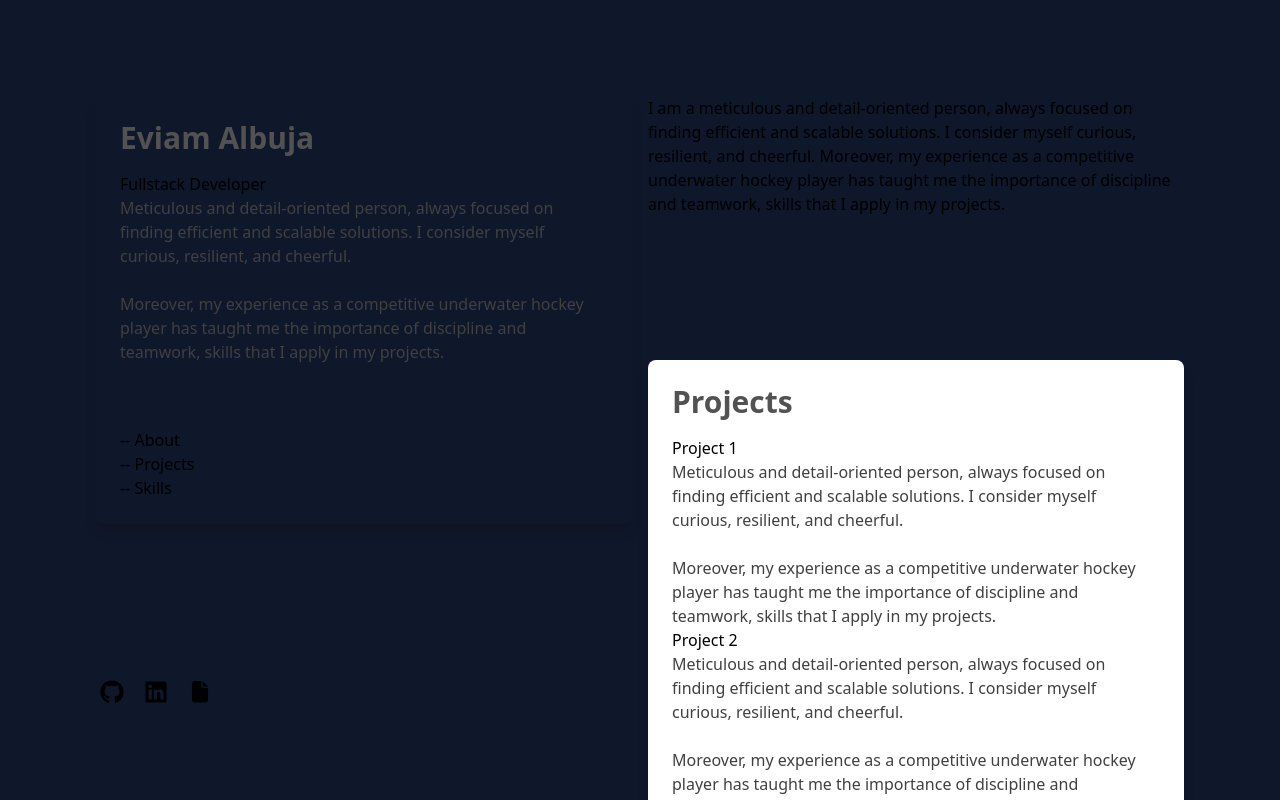
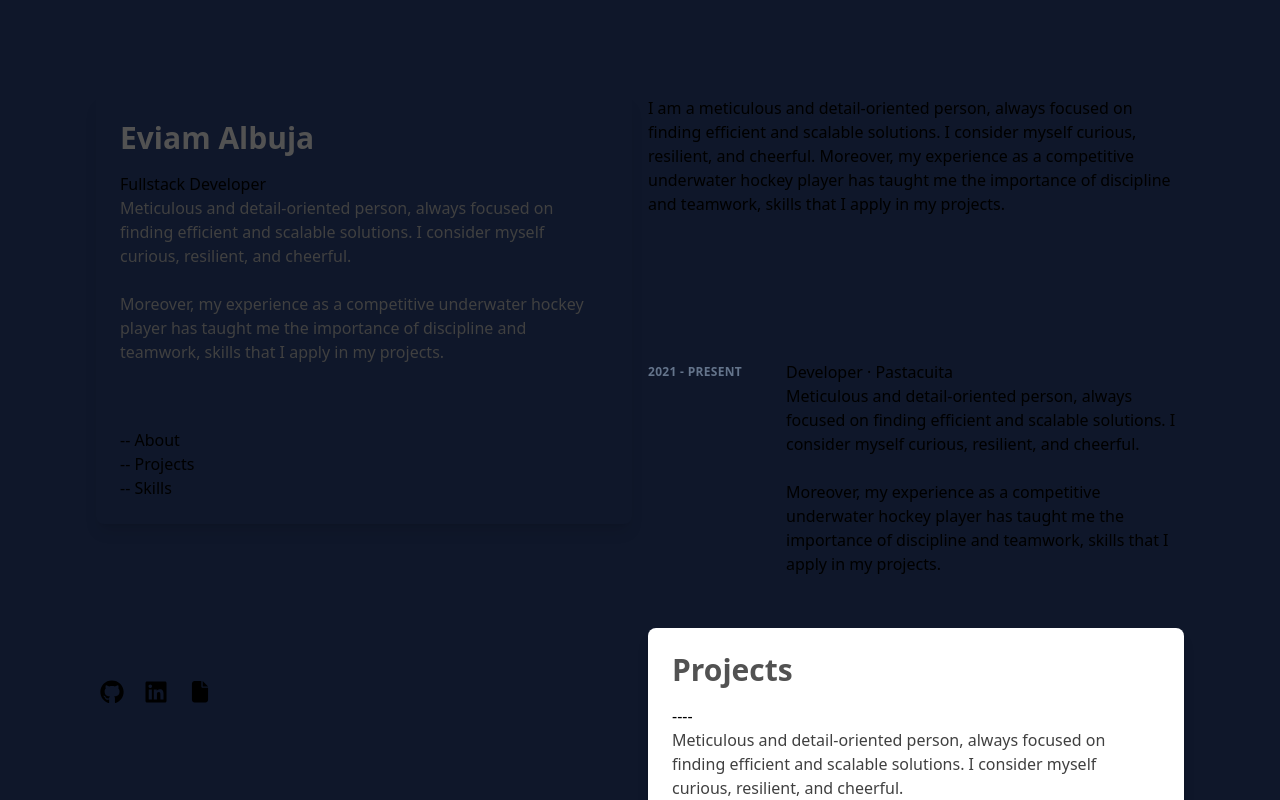
Before and after one commit to Bestindom/Portfolio, a Vue app: page / in a window 1280 px wide. Shown: the top 800 px of the page. Built offline with nearby package versions, Linux system fonts and the light colour scheme.

Commit message:
Frontend Experiencie section

```diff
--- a/src/components/Main.vue
+++ b/src/components/Main.vue
@@ -1,85 +1,14 @@
 <template>
   <div class="pt-24 lg:w-1/2 lg:py-24">
-    <About></About>
-
-
-    <div class="container bg-white p-6 rounded-lg shadow-lg">
-      <h1 class="text-3xl font-bold text-neutral-600 mb-4">Projects</h1>
-      <div class="container">
-        <h2>Project 1</h2>
-        <span class="text-base text-neutral-700">
-          Meticulous and detail-oriented person, always focused on finding efficient
-          and scalable solutions. I consider myself curious, resilient, and
-          cheerful.
-          <br />
-          <br />
-          Moreover, my experience as a competitive underwater hockey player has
-          taught me the importance of discipline and teamwork, skills that I apply
-          in my projects.
-        </span>
-      </div>
-
-      <div class="container">
-        <h2>Project 2</h2>
-        <span class="text-base text-neutral-700">
-          Meticulous and detail-oriented person, always focused on finding efficient
-          and scalable solutions. I consider myself curious, resilient, and
-          cheerful.
-          <br />
-          <br />
-          Moreover, my experience as a competitive underwater hockey player has
-          taught me the importance of discipline and teamwork, skills that I apply
-          in my projects.
-        </span>
-      </div>
-
-      <div class="container">
-        <h2>Project 3</h2>
-        <span class="text-base text-neutral-700">
-          Meticulous and detail-oriented person, always focused on finding efficient
-          and scalable solutions. I consider myself curious, resilient, and
-          cheerful.
-          <br />
-          <br />
-          Moreover, my experience as a competitive underwater hockey player has
-          taught me the importance of discipline and teamwork, skills that I apply
-          in my projects.
-        </span>
-      </div>
-
-      <div class="container">
-        <h2>Project 4</h2>
-        <span class="text-base text-neutral-700">
-          Meticulous and detail-oriented person, always focused on finding efficient
-          and scalable solutions. I consider myself curious, resilient, and
-          cheerful.
-          <br />
-          <br />
-          Moreover, my experience as a competitive underwater hockey player has
-          taught me the importance of discipline and teamwork, skills that I apply
-          in my projects.
-        </span>
-      </div>
-
-      <div class="container">
-        <h2>Project 5</h2>
-        <span class="text-base text-neutral-700">
-          Meticulous and detail-oriented person, always focused on finding efficient
-          and scalable solutions. I consider myself curious, resilient, and
-          cheerful.
-          <br />
-          <br />
-          Moreover, my experience as a competitive underwater hockey player has
-          taught me the importance of discipline and teamwork, skills that I apply
-          in my projects.
-        </span>
-      </div>
-
-    </div>
+    <About />
+    <Experiencie />
+    <Projects />
   </div>
 </template>
 
 <script setup>
   import About from './sections/About.vue';
+  import Projects from './sections/Projects.vue';
+  import Experiencie from './sections/Experiencie.vue';
 </script>
 <style></style>
--- /dev/null
+++ b/src/components/sections/Experiencie.vue
@@ -0,0 +1,35 @@
+<template>
+    <div>
+        <ol class="group/list">
+            <li class="mb-12">
+                <div
+                    class="group relative grid pb-1 transition-all sm:grid-cols-8 sm:gap-8 md:gap-4 lg:hover:!opacity-100 lg:group-hover/list:opacity-50">
+                    <!-- Click action to redirect -->
+                    <div
+                        class="absolute -inset-x-4 -inset-y-4 z-0 hidden rounded-md transition motion-reduce:transition-none lg:-inset-x-6 lg:block lg:group-hover:bg-slate-800/50 lg:group-hover:shadow-[inset_0_1px_0_0_rgba(148,163,184,0.1)] lg:group-hover:drop-shadow-lg">
+                    </div>
+                    <header
+                        class="z-10 mb-2 mt-1 text-xs font-semibold uppercase tracking-wide text-slate-500 sm:col-span-2">
+                        2021 - present</header>
+                    <div class="z-10 sm:col-span-6">
+                        <h1>Developer · Pastacuita</h1>
+                        <p>
+                            Meticulous and detail-oriented person, always focused on finding efficient
+                            and scalable solutions. I consider myself curious, resilient, and
+                            cheerful.
+                            <br />
+                            <br />
+                            Moreover, my experience as a competitive underwater hockey player has
+                            taught me the importance of discipline and teamwork, skills that I apply
+                            in my projects.
+                        </p>
+                    </div>
+                </div>
+            </li>
+        </ol>
+    </div>
+</template>
+<script setup>
+
+</script>
+<style></style>
--- a/src/components/sections/Projects.vue
+++ b/src/components/sections/Projects.vue
@@ -0,0 +1,78 @@
+<template>
+    <div class="container bg-white p-6 rounded-lg shadow-lg">
+        <h1 class="text-3xl font-bold text-neutral-600 mb-4">Projects</h1>
+        <div class="container">
+            <h2>----</h2>
+            <span class="text-base text-neutral-700">
+                Meticulous and detail-oriented person, always focused on finding efficient
+                and scalable solutions. I consider myself curious, resilient, and
+                cheerful.
+                <br />
+                <br />
+                Moreover, my experience as a competitive underwater hockey player has
+                taught me the importance of discipline and teamwork, skills that I apply
+                in my projects.
+            </span>
+        </div>
+
+        <div class="container">
+            <h2>Project 2</h2>
+            <span class="text-base text-neutral-700">
+                Meticulous and detail-oriented person, always focused on finding efficient
+                and scalable solutions. I consider myself curious, resilient, and
+                cheerful.
+                <br />
+                <br />
+                Moreover, my experience as a competitive underwater hockey player has
+                taught me the importance of discipline and teamwork, skills that I apply
+                in my projects.
+            </span>
+        </div>
+
+        <div class="container">
+            <h2>Project 3</h2>
+            <span class="text-base text-neutral-700">
+                Meticulous and detail-oriented person, always focused on finding efficient
+                and scalable solutions. I consider myself curious, resilient, and
+                cheerful.
+                <br />
+                <br />
+                Moreover, my experience as a competitive underwater hockey player has
+                taught me the importance of discipline and teamwork, skills that I apply
+                in my projects.
+            </span>
+        </div>
+
+        <div class="container">
+            <h2>Project 4</h2>
+            <span class="text-base text-neutral-700">
+                Meticulous and detail-oriented person, always focused on finding efficient
+                and scalable solutions. I consider myself curious, resilient, and
+                cheerful.
+                <br />
+                <br />
+                Moreover, my experience as a competitive underwater hockey player has
+                taught me the importance of discipline and teamwork, skills that I apply
+                in my projects.
+            </span>
+        </div>
+
+        <div class="container">
+            <h2>Project 5</h2>
+            <span class="text-base text-neutral-700">
+                Meticulous and detail-oriented person, always focused on finding efficient
+                and scalable solutions. I consider myself curious, resilient, and
+                cheerful.
+                <br />
+                <br />
+                Moreover, my experience as a competitive underwater hockey player has
+                taught me the importance of discipline and teamwork, skills that I apply
+                in my projects.
+            </span>
+        </div>
+
+    </div>
+</template>
+<script setup>
+</script>
+<style></style>
```
Also changed, not shown: content/jobs.json (added, +16 -0 lines), src/components/sections/Experience.vue (deleted).
